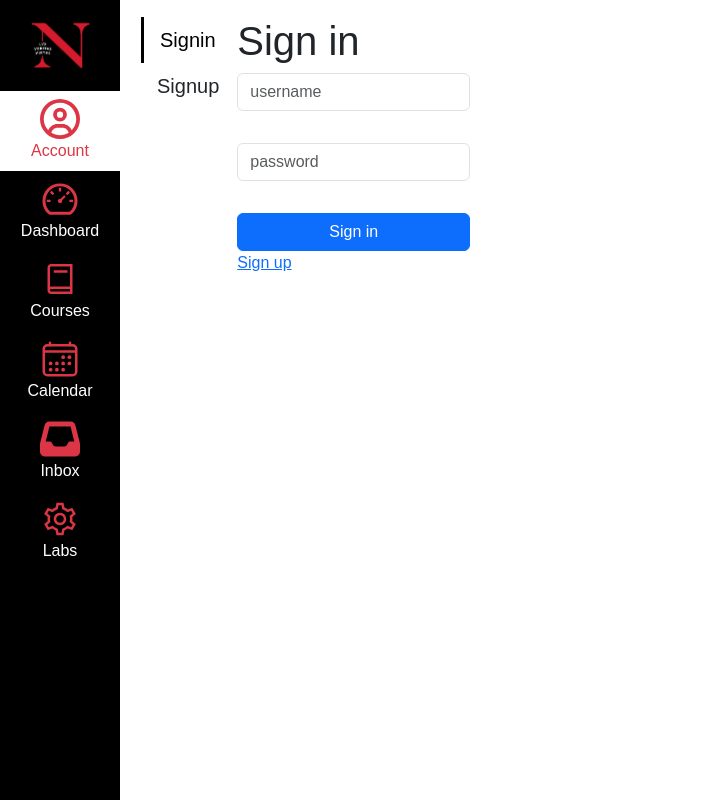
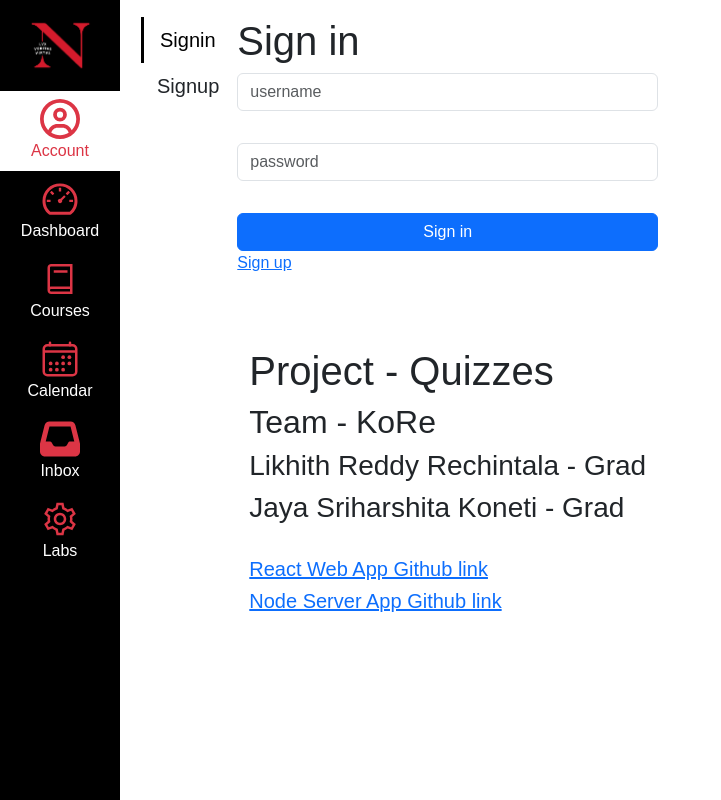
Before and after one commit to jayasriharshitakoneti/kambaz-react-web-app, a React (Vite) app: page /#/Kambaz/Account/Signin in a window 1280 px wide. Shown: the whole page, without its empty margins (0-721 px from the left). Built offline with nearby package versions, Linux system fonts and the light colour scheme; no server answers.

Commit message:
Sign in changes

```diff
--- a/src/Kambaz/Account/Signin.tsx
+++ b/src/Kambaz/Account/Signin.tsx
@@ -3,7 +3,7 @@ import { Link, useNavigate } from "react-router-dom";
 import { setCurrentUser } from "./reducer";
 import { useDispatch } from "react-redux";
 import * as client from "./client";
-import { Button, FormControl } from "react-bootstrap";
+import { Button, Container, FormControl } from "react-bootstrap";
 export default function Signin() {
   const [credentials, setCredentials] = useState<any>({});
   const dispatch = useDispatch();
@@ -46,6 +46,23 @@ export default function Signin() {
       <Link id="wd-signup-link" to="/Kambaz/Account/Signup">
         Sign up
       </Link>
+      <br />
+      <br />
+      <br />
+      <br />
+      <Container className="project-team-details">
+        <h1>Project - Quizzes</h1>
+        <h2>Team - KoRe</h2>
+        <h3>Likhith Reddy Rechintala - Grad</h3>
+        <h3>Jaya Sriharshita Koneti - Grad</h3>
+        <br />
+        <Link to="https://github.com/likhithreddy/kambaz-react-web-app.git">
+          <h5>React Web App Github link</h5>
+        </Link>
+        <Link to="https://github.com/likhithreddy/kambaz-node-server-app.git">
+          <h5>Node Server App Github link</h5>
+        </Link>
+      </Container>
     </div>
   );
 }
```
